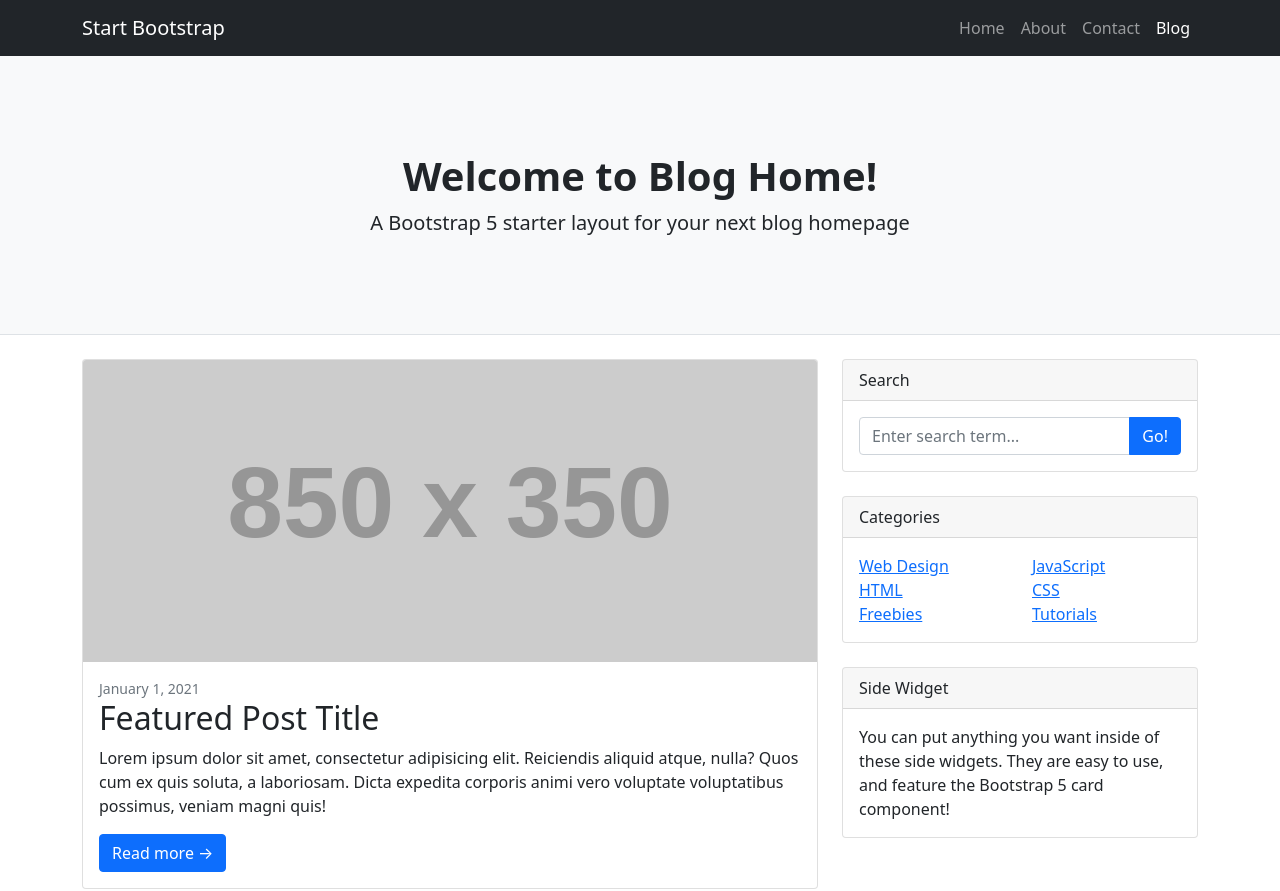
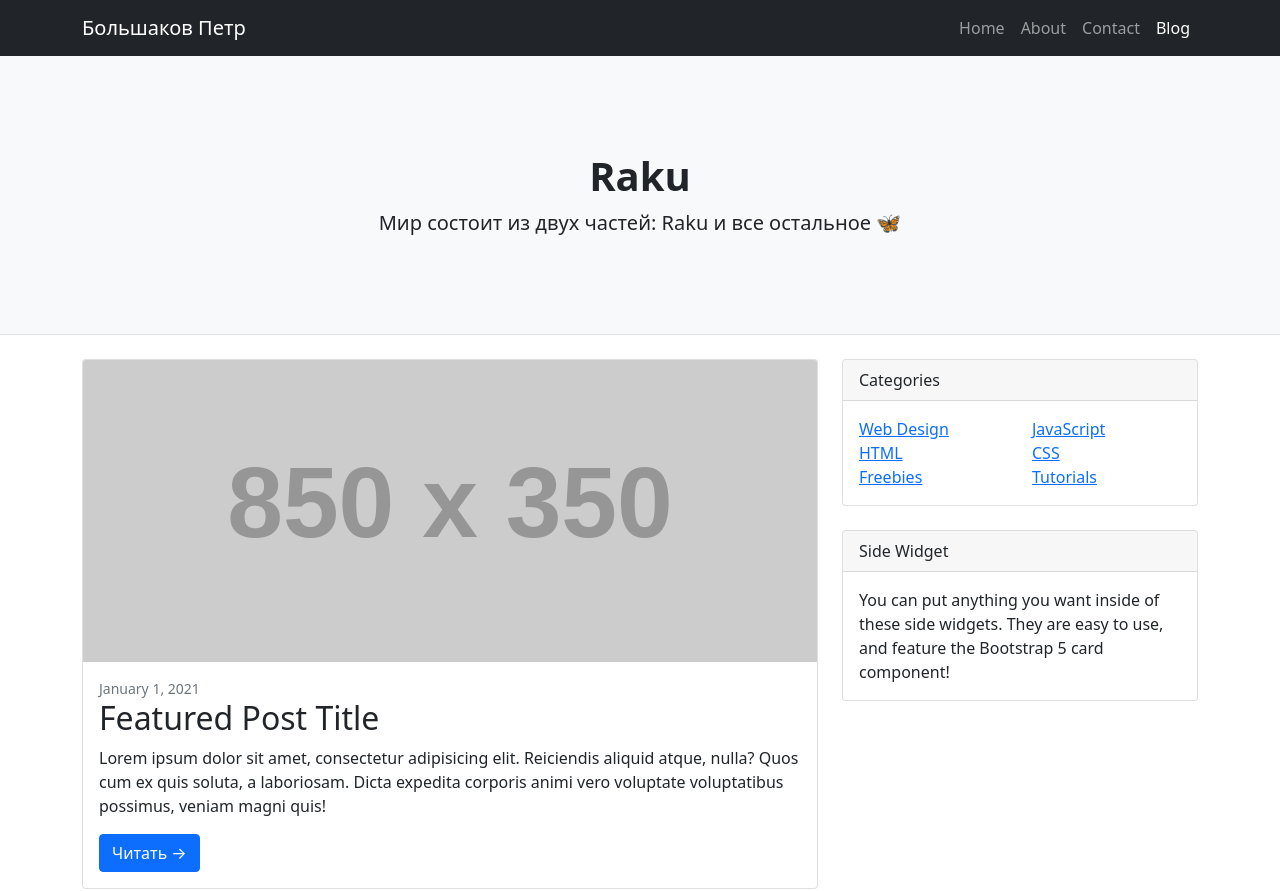
Before and after one commit to Petr-Bolshakov/Petr-Bolshakov.github.io, a plain HTML site: page index.html in a window 1280 px wide. Shown: the top 891 px of the page. Drawn offline with nearby package versions, Linux system fonts and the light colour scheme; placeholder pictures from the web are drawn by us.

Commit message:
Update index.html

```diff
--- a/index.html
+++ b/index.html
@@ -15,7 +15,7 @@
         <!-- Responsive navbar-->
         <nav class="navbar navbar-expand-lg navbar-dark bg-dark">
             <div class="container">
-                <a class="navbar-brand" href="#!">Start Bootstrap</a>
+                <a class="navbar-brand" href="#!">Большаков Петр</a>
                 <button class="navbar-toggler" type="button" data-bs-toggle="collapse" data-bs-target="#navbarSupportedContent" aria-controls="navbarSupportedContent" aria-expanded="false" aria-label="Toggle navigation"><span class="navbar-toggler-icon"></span></button>
                 <div class="collapse navbar-collapse" id="navbarSupportedContent">
                     <ul class="navbar-nav ms-auto mb-2 mb-lg-0">
@@ -31,8 +31,8 @@
         <header class="py-5 bg-light border-bottom mb-4">
             <div class="container">
                 <div class="text-center my-5">
-                    <h1 class="fw-bolder">Welcome to Blog Home!</h1>
-                    <p class="lead mb-0">A Bootstrap 5 starter layout for your next blog homepage</p>
+                    <h1 class="fw-bolder">Raku</h1>
+                    <p class="lead mb-0">Мир состоит из двух частей: Raku и все остальное 🦋</p>
                 </div>
             </div>
         </header>
@@ -48,7 +48,7 @@
                             <div class="small text-muted">January 1, 2021</div>
                             <h2 class="card-title">Featured Post Title</h2>
                             <p class="card-text">Lorem ipsum dolor sit amet, consectetur adipisicing elit. Reiciendis aliquid atque, nulla? Quos cum ex quis soluta, a laboriosam. Dicta expedita corporis animi vero voluptate voluptatibus possimus, veniam magni quis!</p>
-                            <a class="btn btn-primary" href="#!">Read more →</a>
+                            <a class="btn btn-primary" href="#!">Читать →</a>
                         </div>
                     </div>
                     <!-- Nested row for non-featured blog posts-->
@@ -115,15 +115,7 @@
                 <!-- Side widgets-->
                 <div class="col-lg-4">
                     <!-- Search widget-->
-                    <div class="card mb-4">
-                        <div class="card-header">Search</div>
-                        <div class="card-body">
-                            <div class="input-group">
-                                <input class="form-control" type="text" placeholder="Enter search term..." aria-label="Enter search term..." aria-describedby="button-search" />
-                                <button class="btn btn-primary" id="button-search" type="button">Go!</button>
-                            </div>
-                        </div>
-                    </div>
+
                     <!-- Categories widget-->
                     <div class="card mb-4">
                         <div class="card-header">Categories</div>
```
